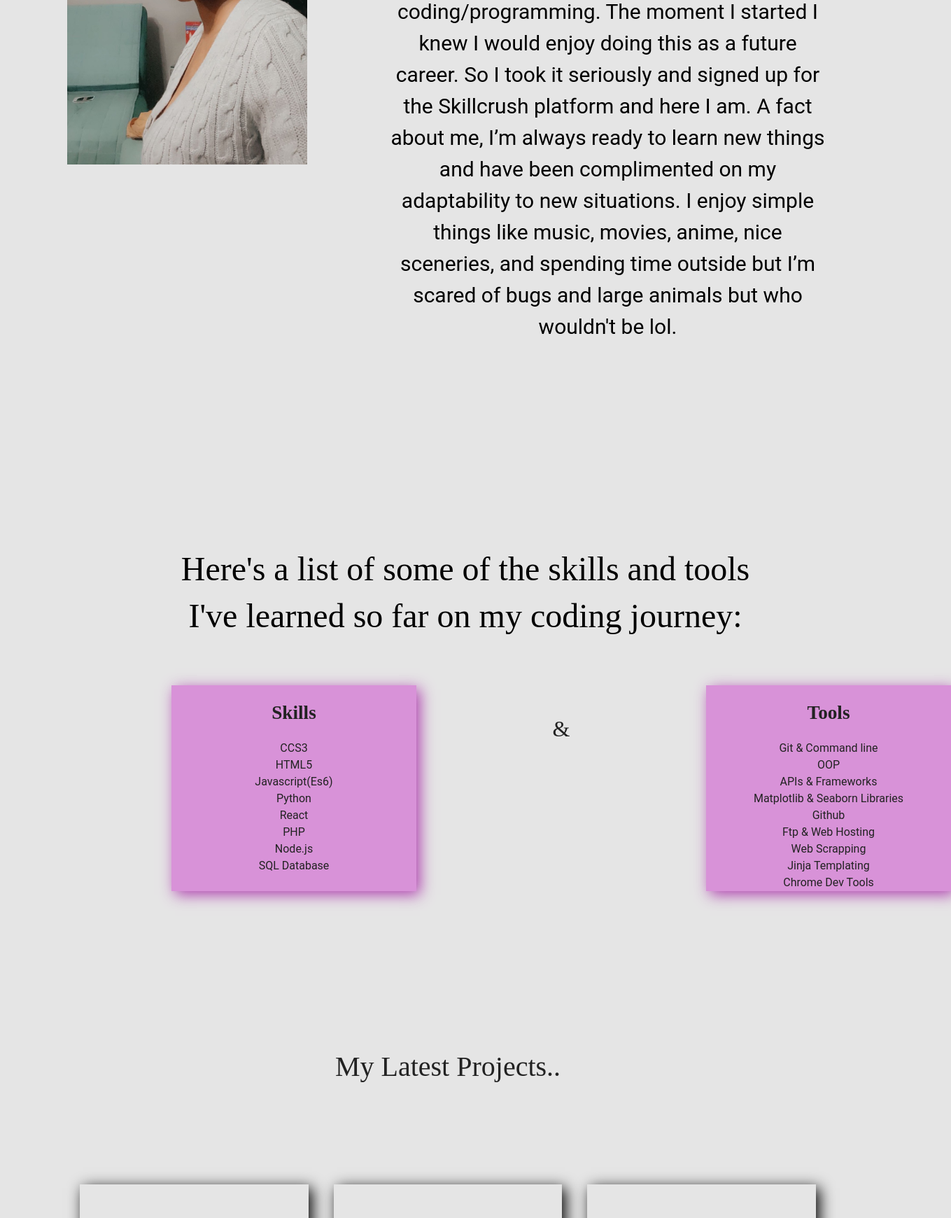
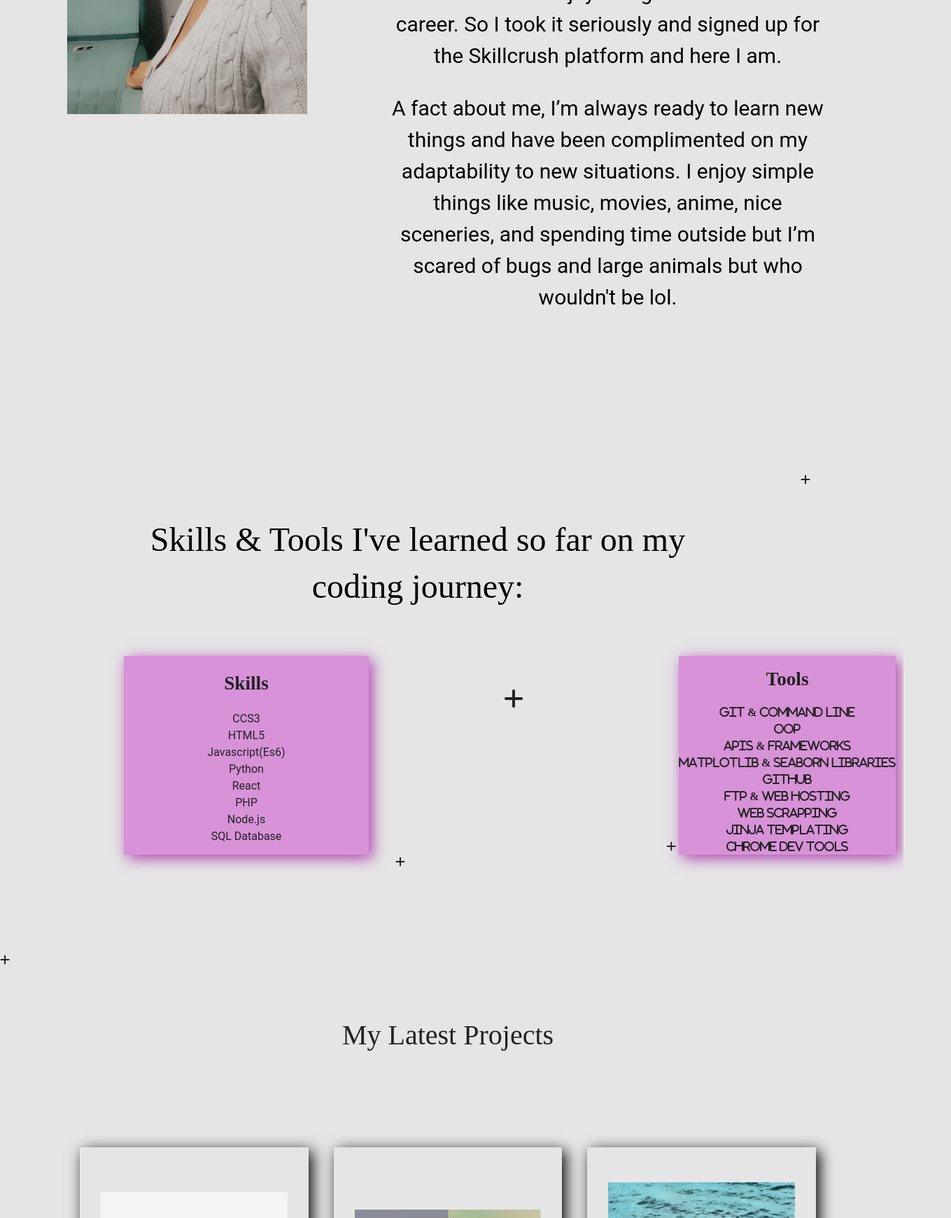
Before and after one commit to Sammyada/Portfolio, a plain HTML site: page index.html in a window 1280 px wide. Shown: the part 1060-2800 px from the top of the page at 70% size, 1359 px wide, since content can reach past the window. Drawn offline with Linux system fonts and the light colour scheme.

Commit message:
Made some small changes

```diff
--- a/index.html
+++ b/index.html
@@ -23,7 +23,7 @@
             </div>
 
             <div class="home-title">
-                    <h1>Welcome, I'm Sam'Myada G. an Aspiring Software Engineer!</h1>
+                    <h1>Welcome, I'm Sam'Myada G. a Software Developer!</h1>
             </div>
         </header>
 
@@ -36,7 +36,8 @@
                         </figure>
                         <div class="about-info">
                             <h2>A little about me.</h2>
-                            <p class="about-text">Hi, my name is Sam’Myada Gamble and I'm a Software Engineer in the making from New Jersey. I’ve always been interested in coding/programming or the magic that goes on behind the screen and due to a sudden illness, I was able to find the time to look into and learn coding/programming. The moment I started I knew I would enjoy doing this as a future career. So I took it seriously and signed up for the Skillcrush platform and here I am. A fact about me, I’m always ready to learn new things and have been complimented on my adaptability to new situations. I enjoy simple things like music, movies, anime, nice sceneries, and spending time outside but I’m scared of bugs and large animals but who wouldn't be lol.</p>
+                            <p class="about-text">Hi, my name is Sam’Myada Gamble and I'm a Software Engineer in the making from New Jersey. I’ve always been interested in coding/programming or the magic that goes on behind the screen and due to a sudden illness, I was able to find the time to look into and learn coding/programming. The moment I started I knew I would enjoy doing this as a future career. So I took it seriously and signed up for the Skillcrush platform and here I am.</p>
+                            <p class="about-text">A fact about me, I’m always ready to learn new things and have been complimented on my adaptability to new situations. I enjoy simple things like music, movies, anime, nice sceneries, and spending time outside but I’m scared of bugs and large animals but who wouldn't be lol.</p>
                         </div>
                     </div>
                 </div>
@@ -44,7 +45,7 @@
         <article class="portfolio">
             <section id="skills">
                 <div class="content-wrapper">
-                    <h2 class="skills-header"> Here's a list of some of the skills and tools I've learned so far on my coding journey:</h2>
+                    <h2 class="skills-header"> Skills &amp; Tools I've learned so far on my coding journey:</h2>
                     <div class="skills-container">
                         <div class="language-wrapper">
                         <h3>Skills</h3>
@@ -59,7 +60,7 @@
                                 <li>SQL Database</li>
                             </ul>
                         </div>
-                        <h2>&amp;</h2>
+                        <h2><i class="fa-sharp fa-solid fa-plus"></h2>
                         <div class="tools-wrapper">
                         <h3>Tools</h3>
                             <ul class="tools-list">
@@ -80,14 +81,14 @@
             <br>
             <section id="projects">
                 <div class="content-wrapper">
-                    <h2>My Latest Projects..</h2>
+                    <h2>My Latest Projects</h2>
                 <div class="portfolio-wrapper">
                     <div class="column">
                     <div class="project-box">
                         <figure>
                             <img src="img/unplugged.png" alt="Unplugged">
                             <figcaption>
-                                <a href="file:///Users/sammyada/Documents/sites/206-unplugged_retreat-main/index.html" class="link" target="_blank"><h3>Unplugged</h3></a>
+                                <a href=" href="https://github.com/Sammyada/unplugged-project/blob/main/index.html"  class="link" target="_blank"><h3>Unplugged</h3></a>
                             </figcaption>
                         </figure>
                     </div>
```
